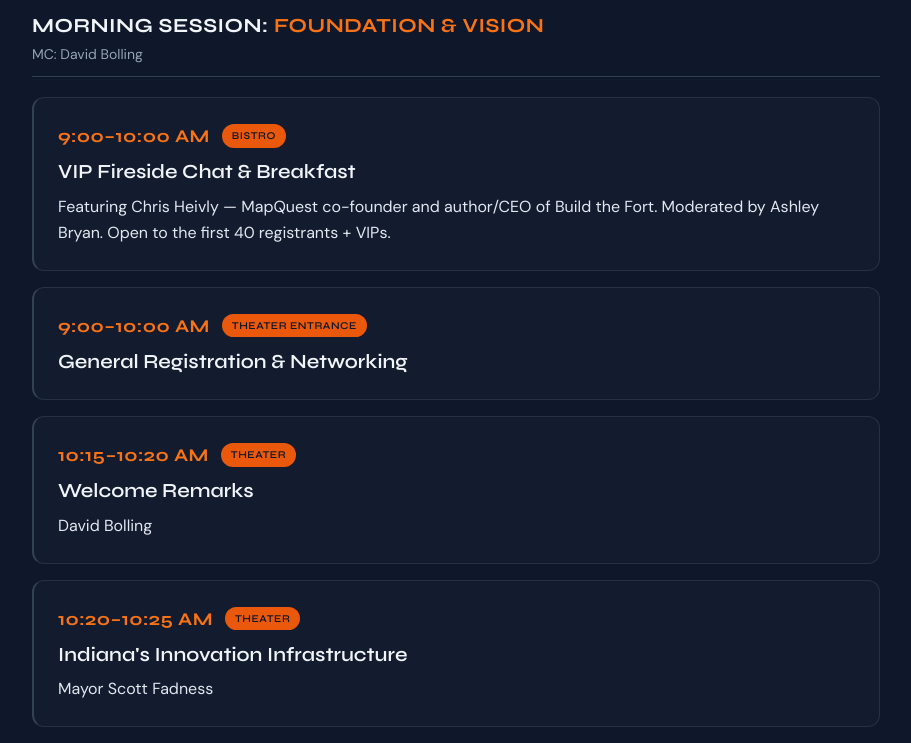
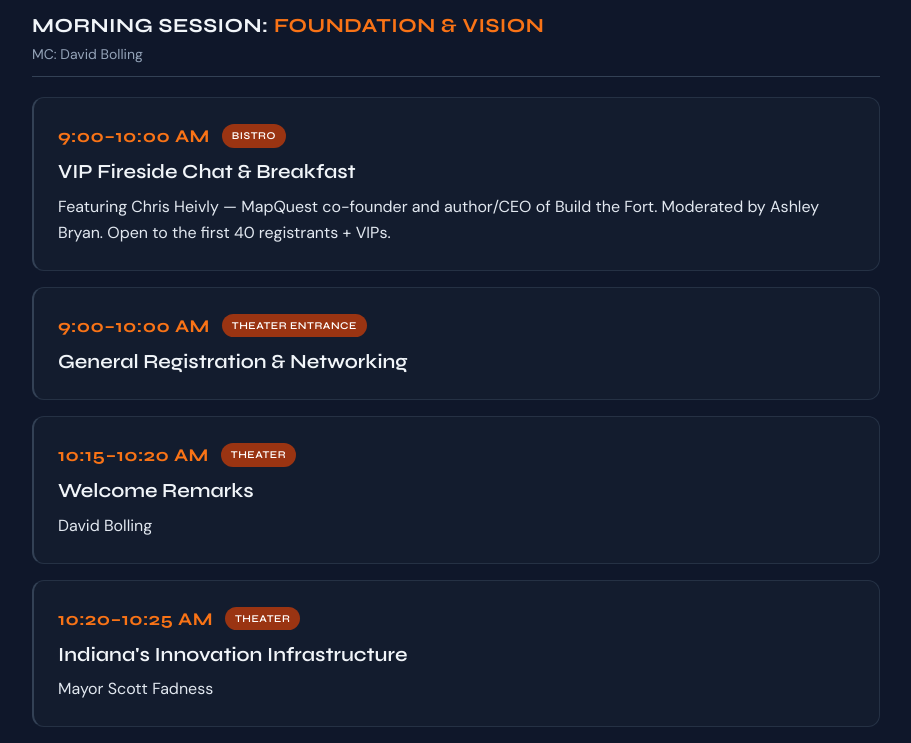
Before and after one commit to HARN26/fndryx-website, a Next.js app: page /raise-right in a window 1280 px wide. Shown: the part 1000-1743 px from the top of the page, without its empty margins (184-1095 px from the left). Built offline with nearby package versions, Linux system fonts and the light colour scheme.

Commit message:
Darken room pill background for white-text legibility

```diff
--- a/src/app/globals.css
+++ b/src/app/globals.css
@@ -14,6 +14,9 @@
   --color-fire-300: #fb923c;
   --color-fire-400: #f97316;
   --color-fire-500: #ea580c;
+  --color-fire-700: #9a3412;
+  --color-fire-800: #7c2d12;
+  --color-fire-900: #431407;
 
   --color-brass-300: #fbbf24;
   --color-brass-400: #d97706;
--- a/src/app/raise-right/AgendaSection.tsx
+++ b/src/app/raise-right/AgendaSection.tsx
@@ -186,7 +186,7 @@ const agenda: AgendaSession[] = [
 ];
 
 const roomPill =
-  "inline-flex items-center rounded-full bg-fire-500 px-2.5 py-1 font-display text-[0.65rem] font-semibold uppercase tracking-wider text-steel-900";
+  "inline-flex items-center rounded-full bg-fire-700 px-2.5 py-1 font-display text-[0.65rem] font-semibold uppercase tracking-wider text-white";
 
 function RoomPill({ room }: { room: string }) {
   return <span className={roomPill}>{room}</span>;
--- a/src/lib/design-tokens.ts
+++ b/src/lib/design-tokens.ts
@@ -14,6 +14,9 @@ export const colors = {
     300: '#fb923c',
     400: '#f97316',
     500: '#ea580c',
+    700: '#9a3412',
+    800: '#7c2d12',
+    900: '#431407',
     glow: 'rgba(249, 115, 22, 0.4)',
   },
   brass: {
```
